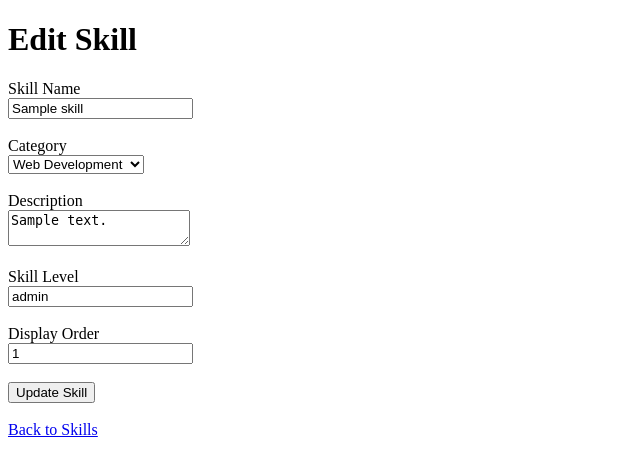
After one commit to kysunri82-collab/Leonilo-Pabol-Portfolio, a PHP site: page /admin/edit_skill.php?id=1 in a window 1280 px wide. The commit adds this page. Shown: the top 476 px of the page, without its empty margins (0-640 px from the left). Run offline with PHP 8.4, Linux system fonts and the light colour scheme; the visitor is signed in with stand-in values (Sample User, id 1); tables that the repository leaves empty hold one stand-in row (values such as "Sample post").

Commit message:
Complete skills management module

```diff
--- a/admin/dashboard.php
+++ b/admin/dashboard.php
@@ -25,6 +25,9 @@ require_once __DIR__ . '/../includes/auth.php';
 <p>
     <a href="projects.php">Manage My Projects</a>
 </p>
+<p>
+    <a href="skills.php">Manage My Skills</a>
+</p>
 
     <a href="logout.php">Logout</a>
 
--- /dev/null
+++ b/admin/edit_skill.php
@@ -0,0 +1,155 @@
+<?php
+require_once __DIR__ . '/../includes/auth.php';
+require_once __DIR__ . '/../includes/db.php';
+require_once __DIR__ . '/../includes/security.php';
+
+$categories = [
+    "Web Development",
+    "Programming",
+    "Design",
+    "Development Tools",
+    "Professional Skills",
+    "Other"
+];
+
+// Get skill ID from URL
+$id = filter_input(INPUT_GET, "id", FILTER_VALIDATE_INT);
+
+if (!$id || $id < 1) {
+    die("Invalid skill ID.");
+}
+
+// Retrieve skill details
+$stmt = $pdo->prepare(
+    "SELECT skill_name, category, description, skill_level, display_order
+     FROM skills
+     WHERE id = ?"
+);
+$stmt->execute([$id]);
+$skill = $stmt->fetch();
+
+if (!$skill) {
+    die("Skill not found.");
+}
+
+// Process skill update
+if ($_SERVER["REQUEST_METHOD"] === "POST") {
+
+    $token = $_POST["csrf_token"] ?? "";
+
+    if (!validateCsrfToken($token)) {
+        die("Invalid security token. Please refresh the page.");
+    }
+
+    $skillName = trim($_POST["skill_name"] ?? "");
+    $category = trim($_POST["category"] ?? "");
+    $description = trim($_POST["description"] ?? "");
+    $skillLevel = trim($_POST["skill_level"] ?? "");
+    $displayOrderInput = trim($_POST["display_order"] ?? "");
+
+    if ($skillName === "" || $category === "" || $description === "" || $skillLevel === "" || $displayOrderInput === "") {
+        die("All fields are required.");
+    }
+
+    if (!in_array($category, $categories, true)) {
+        die("Please select a valid category.");
+    }
+
+    if (mb_strlen($skillName) > 100 || mb_strlen($category) > 100 || mb_strlen($description) > 1000 || mb_strlen($skillLevel) > 50) {
+        die("Please keep the skill name, category, description, and skill level within the allowed lengths.");
+    }
+
+    if (!ctype_digit($displayOrderInput)) {
+        die("Display order must be a non-negative whole number.");
+    }
+
+    $displayOrder = filter_var($displayOrderInput, FILTER_VALIDATE_INT, [
+        "options" => ["min_range" => 0]
+    ]);
+
+    if ($displayOrder === false) {
+        die("Display order must be a non-negative whole number.");
+    }
+
+    $stmt = $pdo->prepare(
+        "UPDATE skills SET
+            skill_name = ?,
+            category = ?,
+            description = ?,
+            skill_level = ?,
+            display_order = ?
+         WHERE id = ?"
+    );
+
+    $stmt->execute([
+        $skillName,
+        $category,
+        $description,
+        $skillLevel,
+        $displayOrder,
+        $id
+    ]);
+
+    header("Location: skills.php");
+    exit;
+}
+?>
+
+<!DOCTYPE html>
+<html lang="en">
+<head>
+    <meta charset="UTF-8">
+    <meta name="viewport" content="width=device-width, initial-scale=1.0">
+    <title>Edit Skill</title>
+</head>
+<body>
+
+    <h1>Edit Skill</h1>
+
+    <form method="POST">
+
+        <input type="hidden" name="csrf_token"
+            value="<?= htmlspecialchars(generateCsrfToken(), ENT_QUOTES, 'UTF-8') ?>">
+
+        <label>Skill Name</label><br>
+        <input type="text" name="skill_name" maxlength="100"
+            value="<?= htmlspecialchars($skill['skill_name'], ENT_QUOTES, 'UTF-8') ?>"
+            required>
+        <br><br>
+
+        <label>Category</label><br>
+        <select name="category" required>
+            <?php foreach ($categories as $categoryOption): ?>
+                <option value="<?= htmlspecialchars($categoryOption, ENT_QUOTES, 'UTF-8') ?>"
+                    <?= ($skill['category'] ?? '') === $categoryOption ? 'selected' : '' ?>>
+                    <?= htmlspecialchars($categoryOption, ENT_QUOTES, 'UTF-8') ?>
+                </option>
+            <?php endforeach; ?>
+        </select>
+        <br><br>
+
+        <label>Description</label><br>
+        <textarea name="description" maxlength="1000" required><?= htmlspecialchars($skill['description'], ENT_QUOTES, 'UTF-8') ?></textarea>
+        <br><br>
+
+        <label>Skill Level</label><br>
+        <input type="text" name="skill_level" maxlength="50"
+            value="<?= htmlspecialchars($skill['skill_level'], ENT_QUOTES, 'UTF-8') ?>"
+            required>
+        <br><br>
+
+        <label>Display Order</label><br>
+        <input type="number" name="display_order" min="0" step="1"
+            value="<?= (int) $skill['display_order'] ?>"
+            required>
+        <br><br>
+
+        <button type="submit">Update Skill</button>
+
+    </form>
+
+    <br>
+    <a href="skills.php">Back to Skills</a>
+
+</body>
+</html>
--- a/database/portfolio.sql
+++ b/database/portfolio.sql
@@ -92,6 +92,7 @@ CREATE TABLE `projects` (
 CREATE TABLE `skills` (
   `id` int(11) NOT NULL AUTO_INCREMENT,
   `skill_name` varchar(100) NOT NULL,
+  `category` VARCHAR(100) NOT NULL DEFAULT 'General',
   `description` text NOT NULL,
   `skill_level` varchar(50) NOT NULL,
   `display_order` int(11) NOT NULL DEFAULT 0,
```
Also changed, not shown: admin/add_skill.php (added, +129 -0 lines), admin/delete_skill.php (added, +36 -0 lines), admin/skills.php (added, +96 -0 lines).
